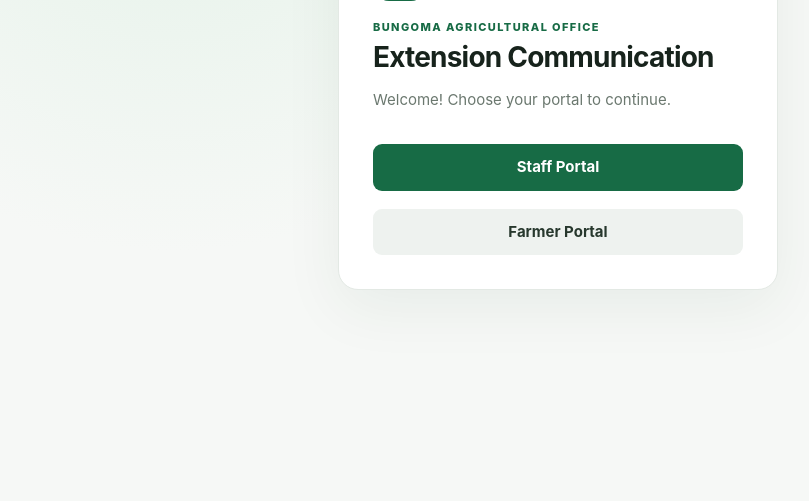
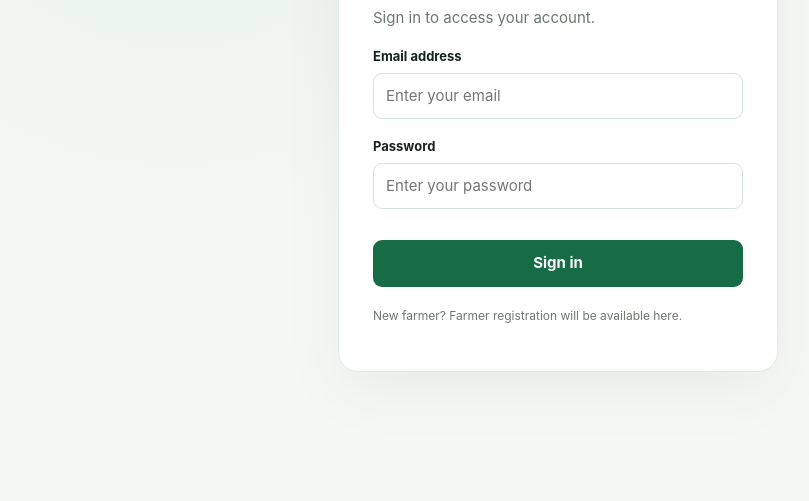
Before and after one commit to shuriemahat-star/BUNGOMA-AGRICULTURAL-OFFICE, a website: page index.html in a window 1280 px wide. Shown: the part 299-800 px from the top of the page, without its empty margins (82-891 px from the left). Drawn offline with nearby package versions, Linux system fonts and the light colour scheme.

Commit message:
Revise login form and update placeholder text

```diff
--- a/index.html
+++ b/index.html
@@ -6,42 +6,25 @@
   <title>Bungoma Extension Communication System</title>
   <link rel="stylesheet" href="style.css">
 </head>
-<body>
-<div id="login-screen" class="login-wrap">
-  <div class="login-card">
+<body><div id="login-screen" class="login-wrap">
+  <form id="login-form" class="login-card">
     <div class="brand-mark">BA</div>
     <p class="eyebrow">BUNGOMA AGRICULTURAL OFFICE</p>
     <h1>Extension Communication</h1>
-    <p class="muted">Welcome! Choose your portal to continue.</p>
+    <p class="muted">Sign in to access your account.</p>
 
-    <button class="primary full" type="button" id="staff-choice">
-      Staff Portal
-    </button>
-
-    <button class="secondary full" type="button" id="farmer-choice">
-      Farmer Portal
-    </button>
-  </div>
-
-  <form id="login-form" class="login-card hidden">
-    <div class="brand-mark">BA</div>
-    <p class="eyebrow">STAFF PORTAL</p>
-    <h1>Staff Login</h1>
-
-    <label for="username">Staff email address</label>
-    <input id="username" type="email" autocomplete="username" required placeholder="Enter staff email">
+    <label for="username">Email address</label>
+    <input id="username" type="email" autocomplete="username" required placeholder="Enter your email">
 
     <label for="password">Password</label>
-    <input id="password" type="password" autocomplete="current-password" required placeholder="Enter password">
+    <input id="password" type="password" autocomplete="current-password" required placeholder="Enter your password">
 
     <p id="login-error" class="error" role="alert"></p>
     <button class="primary full" type="submit">Sign in</button>
-    <button class="secondary full" type="button" id="back-to-portals">Back</button>
 
-    <p class="hint">Sign in using your authorised staff email and password.</p>
+    <p class="hint">New farmer? Farmer registration will be available here.</p>
   </form>
 </div>
-  </div>
   <div id="app" class="app-shell hidden">
     <aside class="sidebar"><div class="brand"><div class="brand-mark small">BA</div><div><b>Bungoma Extension</b><small>Communication system</small></div></div>
       <nav id="nav"><button class="nav-link active" data-page="dashboard">▦ <span>Dashboard</span></button><button class="nav-link" data-page="farmers">♧ <span>Farmers</span></button><button class="nav-link" data-page="announcements">▤ <span>Announcements</span></button><button class="nav-link" data-page="deliveries">↗ <span>Delivery log</span></button><button class="nav-link" data-page="reports">▥ <span>Reports</span></button></nav>
```
